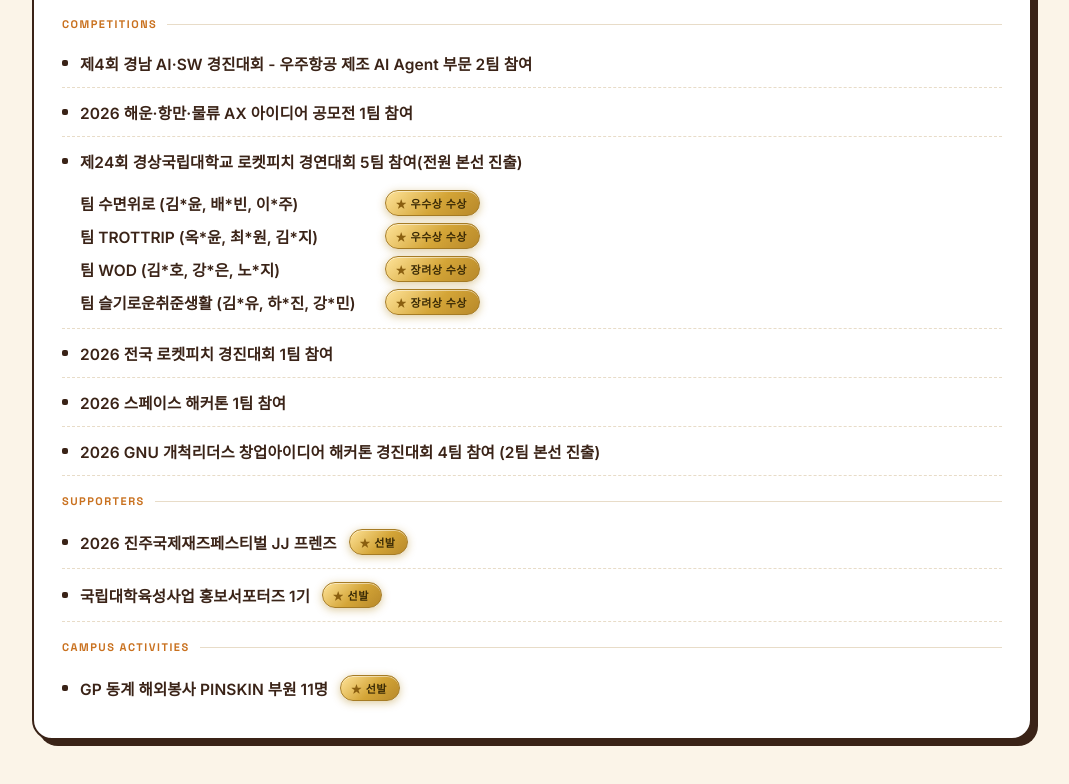
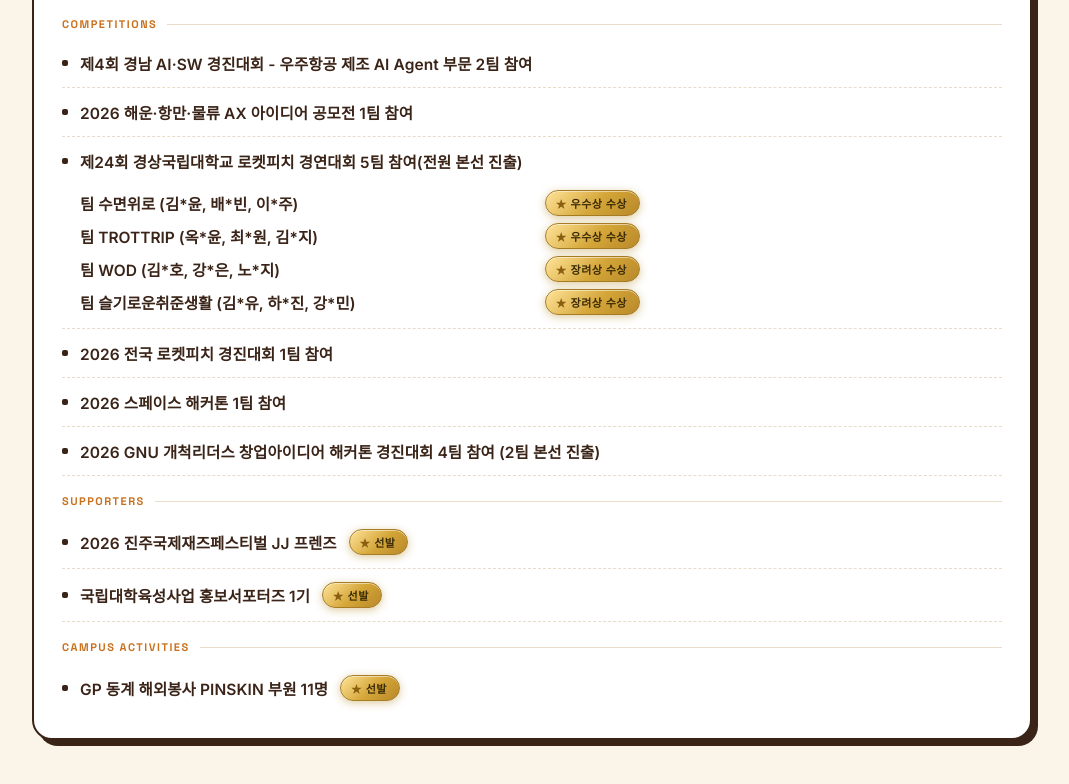
Before and after one commit to again8733-ops/pinskin, a plain HTML site: page awards.html in a window 1280 px wide. Shown: the part 5131-5915 px from the top of the page, without its empty margins (108-1177 px from the left). Drawn offline with Linux system fonts and the light colour scheme.

Commit message:
26-2 수상기록: 로켓피치 팀명 한 줄 고정, 뱃지 간격 확보
Co-Authored-By: Claude Sonnet 5 <noreply@anthropic.com>
Claude-Session: https://claude.ai/code/session_01GCA4BUKPbpTAXWWjqPE4Zw

```diff
--- a/awards.html
+++ b/awards.html
@@ -171,14 +171,14 @@
     display: flex; flex-direction: column;
     gap: 7px;
     margin: 10px 0 0 18px;
-    max-width: 400px;
+    max-width: 560px;
   }
   .aw-sub-row {
     display: flex; align-items: center; gap: 10px;
   }
   .aw-sub-name {
     font-size: 15.5px; font-weight: 600; color: var(--navy);
-    flex: 1;
+    flex: 1; white-space: nowrap;
   }
   .aw-sub-row .aw-tag { margin-left: auto; flex-shrink: 0; }
 
```
